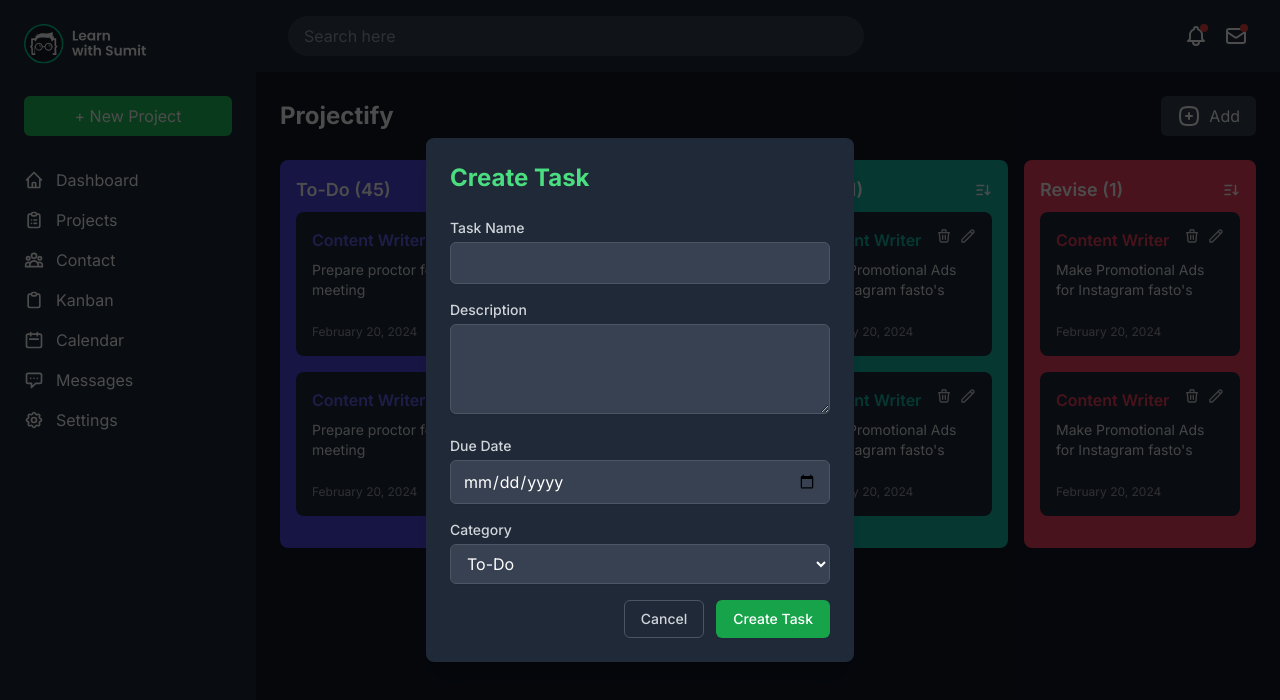
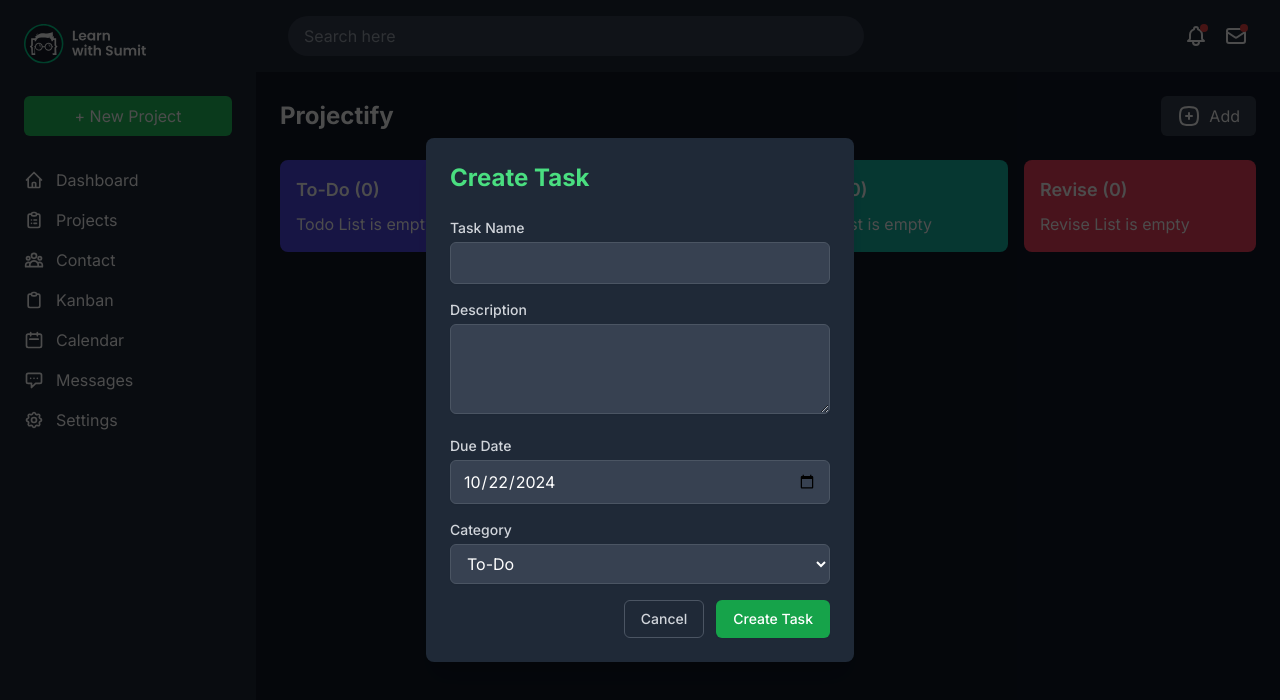
Before and after one commit to MDNURAAZAM/project-manager, a React (Vite) app: page / in a window 1280 px wide. Both pictures are taken after a click on the button "Add". Shown: the top 700 px of the page. Built offline with nearby package versions, Linux system fonts and the light colour scheme.

Commit message:
add project container

```diff
--- a/src/App.jsx
+++ b/src/App.jsx
@@ -2,17 +2,17 @@ import AddTask from "./components/AddTask/AddTask";
 import Header from "./components/Header/Header";
 import ProjectContainer from "./components/ProjectContainer/ProjectContainer";
 import Sidebar from "./components/Sidebar/Sidebar";
+import { TasksProvider } from "./contexts/TaskContext";
 
 function App() {
   return (
-    <>
+    <TasksProvider>
       <Sidebar />
       <main className="flex-1 overflow-y-auto overflow-x-hidden">
         <Header />
-
         <ProjectContainer />
       </main>
-    </>
+    </TasksProvider>
   );
 }
 
--- a/src/components/AddTask/AddTask.jsx
+++ b/src/components/AddTask/AddTask.jsx
@@ -1,13 +1,49 @@
-import React from "react";
+import React, { useEffect, useState } from "react";
+import { getDate, getNextId } from "../../utils";
+import { useTasks } from "../../contexts/TaskContext";
 
 const AddTask = ({ onHide }) => {
+  const { tasks, dispatch } = useTasks();
+
+  const [formData, setFormData] = useState({
+    taskName: "",
+    description: "",
+    date: getDate(),
+    category: "todo",
+  });
+
+  const resetForm = () => {
+    setFormData({
+      taskName: "",
+      description: "",
+      date: getDate(),
+      category: "todo",
+    });
+  };
+
+  const handleInputChange = (e) => {
+    const { name, value } = e.target;
+    setFormData({ ...formData, [name]: value });
+  };
+
   const handleCancelClick = () => {
     onHide();
   };
+
   const handleSubmit = (e) => {
     e.preventDefault();
+    const action = {
+      type: "added",
+      payload: {
+        id: getNextId(tasks),
+        ...formData,
+      },
+    };
+
+    dispatch(action);
     onHide();
   };
+
   return (
     <div className="modal-overlay">
       <div className="modal-content">
@@ -30,6 +66,8 @@ const AddTask = ({ onHide }) => {
                     id="taskName"
                     name="taskName"
                     required
+                    value={formData.taskName}
+                    onChange={handleInputChange}
                     className="w-full rounded-md border border-gray-600 bg-gray-700 px-3 py-2 text-white placeholder-gray-400 shadow-sm focus:border-green-500 focus:outline-none focus:ring-2 focus:ring-green-500"
                   />
                 </div>
@@ -44,20 +82,24 @@ const AddTask = ({ onHide }) => {
                     id="description"
                     name="description"
                     rows="3"
+                    value={formData.description}
+                    onChange={handleInputChange}
                     className="w-full rounded-md border border-gray-600 bg-gray-700 px-3 py-2 text-white placeholder-gray-400 shadow-sm focus:border-green-500 focus:outline-none focus:ring-2 focus:ring-green-500"
                   ></textarea>
                 </div>
                 <div className="mb-4">
                   <label
-                    htmlFor="dueDate"
+                    htmlFor="date"
                     className="mb-1 block text-sm font-medium text-gray-300"
                   >
                     Due Date
                   </label>
                   <input
                     type="date"
-                    id="dueDate"
-                    name="dueDate"
+                    id="date"
+                    name="date"
+                    value={formData.date}
+                    onChange={handleInputChange}
                     className="w-full rounded-md border border-gray-600 bg-gray-700 px-3 py-2 text-white shadow-sm focus:border-green-500 focus:outline-none focus:ring-2 focus:ring-green-500"
                   />
                 </div>
@@ -72,10 +114,12 @@ const AddTask = ({ onHide }) => {
                   <select
                     id="category"
                     name="category"
+                    value={formData.category}
+                    onChange={handleInputChange}
                     className="w-full rounded-md border border-gray-600 bg-gray-700 px-3 py-2 text-white shadow-sm focus:border-green-500 focus:outline-none focus:ring-2 focus:ring-green-500"
                   >
                     <option value="todo">To-Do</option>
-                    <option value="inprogress">On Progress</option>
+                    <option value="onprogress">On Progress</option>
                     <option value="done">Done</option>
                     <option value="revised">Revised</option>
                   </select>
--- a/src/components/DoneContainer/DoneContainer.jsx
+++ b/src/components/DoneContainer/DoneContainer.jsx
@@ -2,18 +2,21 @@ import React from "react";
 import SortSVG from "../../SVGs/SortSVG";
 import DoneItem from "./DoneItem";
 
-const DoneContainer = () => {
+const DoneContainer = ({ tasks }) => {
   return (
     <div className="mb-4 w-full px-2 sm:w-1/2 md:w-1/4">
       <div className="rounded-lg bg-teal-500 p-4">
         <div className="mb-2 flex items-center justify-between">
-          <h3 className="text-lg font-semibold">Done (1)</h3>
-          <SortSVG />
+          <h3 className="text-lg font-semibold">Done ({tasks?.length})</h3>
+          {tasks?.length > 0 && <SortSVG />}
         </div>
 
         <div>
-          <DoneItem />
-          <DoneItem />
+          {tasks?.length > 0 ? (
+            tasks?.map((task) => <DoneItem key={task.id} task={task} />)
+          ) : (
+            <p>Done List is empty</p>
+          )}
         </div>
       </div>
     </div>
--- a/src/components/DoneContainer/DoneItem.jsx
+++ b/src/components/DoneContainer/DoneItem.jsx
@@ -1,22 +1,22 @@
 import React from "react";
 import DeleteSVG from "../../SVGs/DeleteSVG";
 import EditSVG from "../../SVGs/EditSVG";
+import { formatDate } from "../../utils";
 
-const DoneItem = () => {
+const DoneItem = ({ task }) => {
+  const { id, taskName, description, date, category } = task || {};
   return (
     <div className="mb-4 rounded-lg bg-gray-800 p-4">
       <div className="flex justify-between">
-        <h4 className="mb-2 font-semibold text-teal-500">Content Writer</h4>
+        <h4 className="mb-2 font-semibold text-teal-500">{taskName}</h4>
         <div className="flex gap-2">
           <DeleteSVG />
           <EditSVG />
         </div>
       </div>
-      <p className="mb-2 text-sm text-zinc-200">
-        Make Promotional Ads for Instagram fasto's
-      </p>
+      <p className="mb-2 text-sm text-zinc-200">{description}</p>
 
-      <p className="mt-6 text-xs text-zinc-400">February 20, 2024</p>
+      <p className="mt-6 text-xs text-zinc-400">{formatDate(date)}</p>
     </div>
   );
 };
--- a/src/components/OnProgressContainer/OnProgressContainer.jsx
+++ b/src/components/OnProgressContainer/OnProgressContainer.jsx
@@ -2,18 +2,23 @@ import React from "react";
 import SortSVG from "../../SVGs/SortSVG";
 import OnProgressItem from "./OnProgressItem";
 
-const OnProgressContainer = () => {
+const OnProgressContainer = ({ tasks }) => {
   return (
     <div className="mb-4 w-full px-2 sm:w-1/2 md:w-1/4">
       <div className="rounded-lg bg-yellow-500 p-4">
         <div className="mb-2 flex items-center justify-between">
-          <h3 className="text-lg font-semibold">On Progress (45)</h3>
-          <SortSVG />
+          <h3 className="text-lg font-semibold">
+            On Progress ({tasks?.length})
+          </h3>
+          {tasks?.length > 0 && <SortSVG />}
         </div>
 
         <div>
-          <OnProgressItem />
-          <OnProgressItem />
+          {tasks?.length > 0 ? (
+            tasks?.map((task) => <OnProgressItem key={task.id} task={task} />)
+          ) : (
+            <p>On Progress List is empty</p>
+          )}
         </div>
       </div>
     </div>
--- a/src/components/OnProgressContainer/OnProgressItem.jsx
+++ b/src/components/OnProgressContainer/OnProgressItem.jsx
@@ -1,24 +1,24 @@
-import React from 'react';
-import DeleteSVG from '../../SVGs/DeleteSVG';
-import EditSVG from '../../SVGs/EditSVG';
+import React from "react";
+import DeleteSVG from "../../SVGs/DeleteSVG";
+import EditSVG from "../../SVGs/EditSVG";
+import { formatDate } from "../../utils";
 
-const OnProgressItem = () => {
+const OnProgressItem = ({ task }) => {
+  const { id, taskName, description, date, category } = task || {};
   return (
     <div className="mb-4 rounded-lg bg-gray-800 p-4">
       <div className="flex justify-between">
         <h4 className="mb-2 flex-1 font-semibold text-yellow-500">
-            Content Writer
+          {taskName}
         </h4>
         <div className="flex gap-2">
           <DeleteSVG />
           <EditSVG />
         </div>
       </div>
-        <p className="mb-2 text-sm text-zinc-200">
-          Prepare proctor for client meeting
-        </p>
+      <p className="mb-2 text-sm text-zinc-200">{description}</p>
 
-        <p className="mt-6 text-xs text-zinc-400">February 20, 2024</p>
+      <p className="mt-6 text-xs text-zinc-400">{formatDate(date)}</p>
     </div>
   );
 };
--- a/src/components/ProjectContainer/ProjectContainer.jsx
+++ b/src/components/ProjectContainer/ProjectContainer.jsx
@@ -4,17 +4,30 @@ import TodoContainer from "../TodoContainer/TodoContainer";
 import OnProgressContainer from "../OnProgressContainer/OnProgressContainer";
 import DoneContainer from "../DoneContainer/DoneContainer";
 import RevisedContainer from "../RevisedContainer/RevisedContainer";
+import { useTasks } from "../../contexts/TaskContext";
 
 const ProjectContainer = () => {
+  const { tasks } = useTasks();
+
+  const todoTasks = tasks?.filter((task) => task.category === "todo") || [];
+
+  const onProgressTasks =
+    tasks?.filter((task) => task.category === "onprogress") || [];
+
+  const doneTasks = tasks?.filter((task) => task.category === "done") || [];
+
+  const revisedTasks =
+    tasks?.filter((task) => task.category === "revised") || [];
+
+
   return (
     <div className="mx-auto max-w-7xl p-6">
       <ProjectHeader />
-
       <div className="-mx-2 mb-6 flex flex-wrap">
-        <TodoContainer />
-        <OnProgressContainer />
-        <DoneContainer />
-        <RevisedContainer />
+        <TodoContainer tasks={todoTasks} />
+        <OnProgressContainer tasks={onProgressTasks} />
+        <DoneContainer tasks={doneTasks} />
+        <RevisedContainer tasks={revisedTasks} />
       </div>
     </div>
   );
--- a/src/components/RevisedContainer/RevisedContainer.jsx
+++ b/src/components/RevisedContainer/RevisedContainer.jsx
@@ -2,17 +2,20 @@ import React from "react";
 import SortSVG from "../../SVGs/SortSVG";
 import RevisedItem from "./RevisedItem";
 
-const RevisedContainer = () => {
+const RevisedContainer = ({ tasks }) => {
   return (
     <div className="mb-4 w-full px-2 sm:w-1/2 md:w-1/4">
       <div className="rounded-lg bg-rose-500 p-4">
         <div className="mb-2 flex items-center justify-between">
-          <h3 className="text-lg font-semibold">Revise (1)</h3>
-          <SortSVG />
+          <h3 className="text-lg font-semibold">Revise ({tasks?.length})</h3>
+          {tasks?.length > 0 && <SortSVG />}
         </div>
         <div>
-          <RevisedItem />
-          <RevisedItem />
+          {tasks?.length > 0 ? (
+            tasks?.map((task) => <RevisedItem key={task.id} task={task} />)
+          ) : (
+            <p>Revise List is empty</p>
+          )}
         </div>
       </div>
     </div>
--- a/src/components/RevisedContainer/RevisedItem.jsx
+++ b/src/components/RevisedContainer/RevisedItem.jsx
@@ -1,22 +1,22 @@
 import React from "react";
 import DeleteSVG from "../../SVGs/DeleteSVG";
 import EditSVG from "../../SVGs/EditSVG";
+import { formatDate } from "../../utils";
 
-const RevisedItem = () => {
+const RevisedItem = ({ task }) => {
+  const { id, taskName, description, date, category } = task || {};
   return (
     <div className="mb-4 rounded-lg bg-gray-800 p-4">
       <div className="flex justify-between">
-        <h4 className="mb-2 font-semibold text-rose-500">Content Writer</h4>
+        <h4 className="mb-2 font-semibold text-rose-500">{taskName}</h4>
         <div className="flex gap-2">
           <DeleteSVG />
           <EditSVG />
         </div>
       </div>
-      <p className="mb-2 text-sm text-zinc-200">
-        Make Promotional Ads for Instagram fasto's
-      </p>
+      <p className="mb-2 text-sm text-zinc-200">{description}</p>
 
-      <p className="mt-6 text-xs text-zinc-400">February 20, 2024</p>
+      <p className="mt-6 text-xs text-zinc-400">{formatDate(date)}</p>
     </div>
   );
 };
--- a/src/components/TodoContainer/TodoContainer.jsx
+++ b/src/components/TodoContainer/TodoContainer.jsx
@@ -1,20 +1,21 @@
 import React from "react";
 import SortSVG from "../../SVGs/SortSVG";
-import DeleteSVG from "../../SVGs/DeleteSVG";
-import EditSVG from "../../SVGs/EditSVG";
 import TodoItem from "./TodoItem";
 
-const TodoContainer = () => {
+const TodoContainer = ({ tasks }) => {
   return (
     <div className="mb-4 w-full px-2 sm:w-1/2 md:w-1/4">
       <div className="rounded-lg bg-indigo-600 p-4">
         <div className="mb-2 flex items-center justify-between">
-          <h3 className="text-lg font-semibold">To-Do (45)</h3>
-          <SortSVG />
+          <h3 className="text-lg font-semibold">To-Do ({tasks?.length})</h3>
+          {tasks?.length > 0 && <SortSVG />}
         </div>
         <div>
-          <TodoItem />
-          <TodoItem />
+          {tasks?.length > 0 ? (
+            tasks?.map((task) => <TodoItem key={task.id} task={task} />)
+          ) : (
+            <p>Todo List is empty</p>
+          )}
         </div>
       </div>
     </div>
--- a/src/components/TodoContainer/TodoItem.jsx
+++ b/src/components/TodoContainer/TodoItem.jsx
@@ -1,13 +1,16 @@
 import React from "react";
 import DeleteSVG from "../../SVGs/DeleteSVG";
 import EditSVG from "../../SVGs/EditSVG";
+import { formatDate } from "../../utils";
 
-const TodoItem = () => {
+const TodoItem = ({ task }) => {
+  const { id, taskName, description, date, category } = task || {};
+
   return (
     <div className="mb-4 rounded-lg bg-gray-800 p-4">
       <div className="flex justify-between">
         <h4 className="mb-2 flex-1 font-semibold text-indigo-500">
-          Content Writer
+          {taskName}
         </h4>
 
         <div className="flex gap-2">
@@ -15,11 +18,9 @@ const TodoItem = () => {
           <EditSVG />
         </div>
       </div>
-      <p className="mb-2 text-sm text-zinc-200">
-        Prepare proctor for client meeting
-      </p>
+      <p className="mb-2 text-sm text-zinc-200">{description}</p>
 
-      <p className="mt-6 text-xs text-zinc-400">February 20, 2024</p>
+      <p className="mt-6 text-xs text-zinc-400">{formatDate(date)}</p>
     </div>
   );
 };
--- /dev/null
+++ b/src/utils.js
@@ -0,0 +1,41 @@
+export const getDate = () => {
+  const today = new Date();
+  const month = today.getMonth() + 1;
+  const year = today.getFullYear();
+  const date = today.getDate();
+  return `${year}-${month}-${date}`;
+};
+
+export const formatDate = (date) => {
+  let inputDate = new Date(date);
+
+  // Month names array
+  const monthNames = [
+    "January",
+    "February",
+    "March",
+    "April",
+    "May",
+    "June",
+    "July",
+    "August",
+    "September",
+    "October",
+    "November",
+    "December",
+  ];
+
+  // Get day, month, and year
+  let day = inputDate.getDate();
+  let month = monthNames[inputDate.getMonth()];
+  let year = inputDate.getFullYear();
+
+  // Format the output
+  let formattedDate = `${month} ${day}, ${year}`;
+  return formattedDate;
+};
+
+export const getNextId = (items) => {
+  const maxId = items.reduce((max, obj) => (obj.id > max ? obj.id : max), 0);
+  return maxId + 1;
+};
```
Lines whose indentation alone changed are shown as unchanged.
